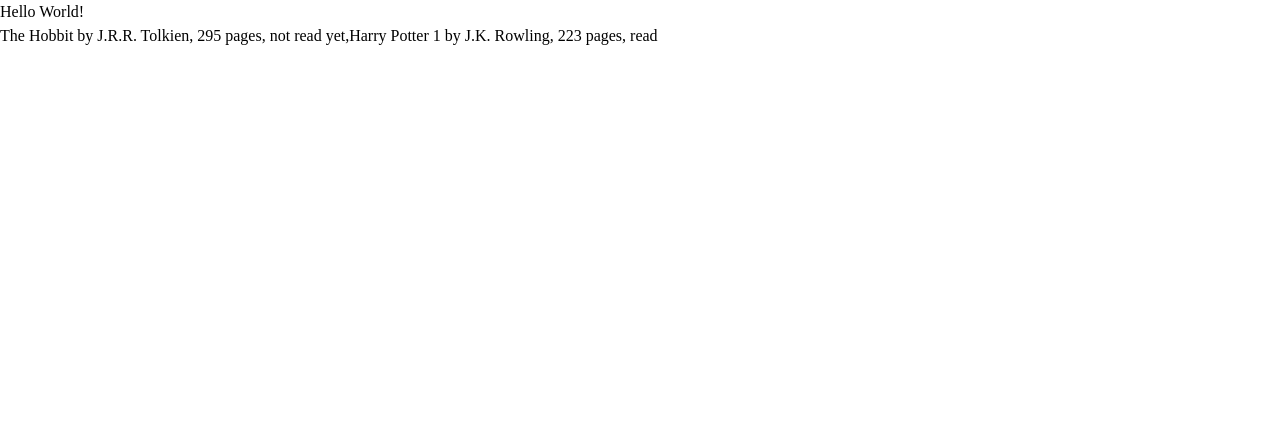
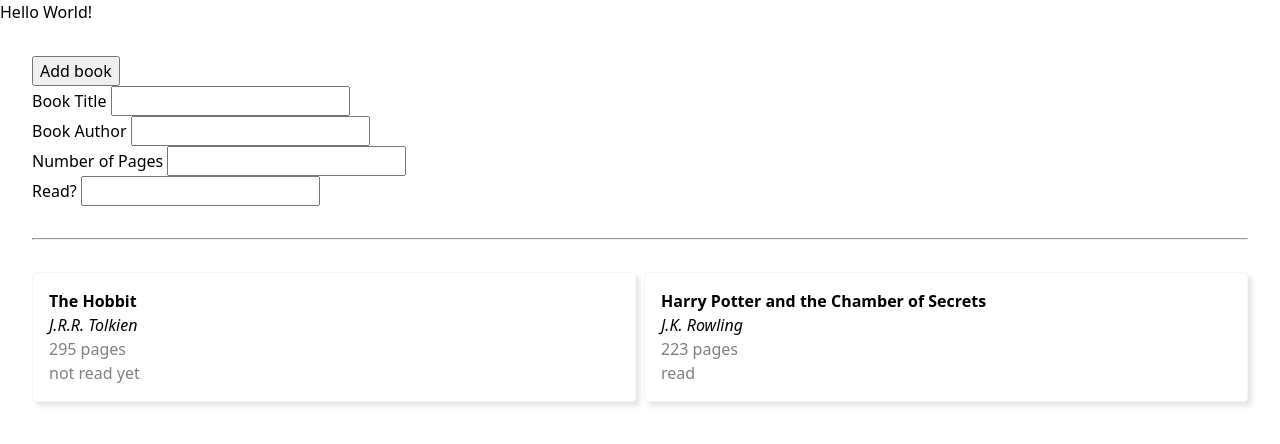
Before and after one commit to riezong/library, a plain HTML site: page index.html in a window 1280 px wide. Drawn offline with Linux system fonts and the light colour scheme.

Commit message:
Display books as cards

```diff
--- a/index.html
+++ b/index.html
@@ -8,8 +8,31 @@
 </head>
 <body>
     <script src="script.js" defer></script>
+    <!-- script is loaded before HTML so we must defer -->
     Hello World!
 
-    <div class="container"></div>
+    <div class="container">
+        <button id="addBook">Add book</button>
+        <form action="" method="post">
+            <div>
+                <label for="title">Book Title</label>
+                <input type="text" id="title">
+            </div>
+            <div>
+                <label for="author">Book Author</label>
+                <input type="text" id="author">
+            </div>
+            <div>
+                <label for="noOfPages">Number of Pages</label>
+                <input type="text" id="noOfPages">
+            </div>
+            <div>
+                <label for="readStatus">Read?</label>
+                <input type="text" id="readStatus">
+            </div>
+        </form>
+        <hr>
+        <div class="library"></div>
+    </div>
 </body>
 </html>
--- a/script.js
+++ b/script.js
@@ -8,8 +8,8 @@
     this.info = title + " by " + author + ", " + noOfPages + ", " + readStatus;
 }
 
-function addBookToLibrary(book) {
-    myLibrary.push(book);
+function addBookToLibrary(title, author, noOfPages, readStatus) {
+    myLibrary.push(new Book(title, author, noOfPages, readStatus));
 }
 
 function displayLibrary() {
@@ -22,19 +22,47 @@
     return bookList;
 }
 
-const theHobbit = new Book('The Hobbit', 'J.R.R. Tolkien', '295 pages', 'not read yet');
-addBookToLibrary(theHobbit);
+addBookToLibrary('The Hobbit', 'J.R.R. Tolkien', '295 pages', 'not read yet');
 
-const harryPotter = new Book('Harry Potter 1', 'J.K. Rowling', '223 pages', 'read');
-addBookToLibrary(harryPotter);
+addBookToLibrary('Harry Potter and the Chamber of Secrets', 'J.K. Rowling', '223 pages', 'read');
 
 displayLibrary();
 
-const container = document.querySelector(".container");
-const div = document.createElement("div");
+// div for displaying library
+const library = document.querySelector(".library");
 
-let showLibrary = document.createElement("p");
-showLibrary.textContent = displayLibrary();
+for (let i = 0; i < myLibrary.length; i++) {
+    const card = document.createElement("div");
+    card.classList.add("card");
 
-div.appendChild(showLibrary);
-container.appendChild(div);
+    let title = document.createElement("p");
+    title.classList.add("title");
+    title.textContent = myLibrary[i].title;
+
+    let author = document.createElement("p");
+    author.classList.add("author");
+    author.textContent = myLibrary[i].author;
+
+    let noOfPages = document.createElement("p");
+    noOfPages.classList.add("noOfPages");
+    noOfPages.textContent = myLibrary[i].noOfPages;
+
+    let readStatus = document.createElement("p");
+    readStatus.classList.add("readStatus");
+    readStatus.textContent = myLibrary[i].readStatus;
+
+    card.appendChild(title);
+    card.appendChild(author);
+    card.appendChild(noOfPages);
+    card.appendChild(readStatus);
+    library.appendChild(card);
+}
+
+// add book button
+const addBook = document.querySelector("#addBook");
+
+function handleClick() {
+    alert('It was clicked!');
+}
+
+addBook.addEventListener('click', handleClick);
--- a/style.css
+++ b/style.css
@@ -4,7 +4,8 @@
 * {
     margin: 0;}
 body {
-    line-height: 1.5;  -webkit-font-smoothing: antialiased;}
+    line-height: 1.5;  -webkit-font-smoothing: antialiased;
+    font-family: system-ui, "Segoe UI", Roboto, Helvetica, Arial, sans-serif, "Apple Color Emoji", "Segoe UI Emoji", "Segoe UI Symbol";}
 img, picture, video, canvas, svg {
     display: block;  max-width: 100%;}
 input, button, textarea, select {
@@ -17,3 +18,39 @@
     text-wrap: balance;}
 #root, #__next {
     isolation: isolate;}
+
+.container {
+    margin: 2rem;
+}
+
+.library {
+    display: grid;
+    grid-auto-flow: column;
+    grid-template-columns: repeat(auto-fit, minmax(150px, 1fr));
+    gap: 0.5rem;
+}
+
+.card {
+    margin-bottom: .5rem;
+    padding: 1rem;
+    border: 1px solid whitesmoke;
+    border-radius: 4px;
+    box-shadow: 4px 4px 5px rgba(0, 0, 0, .1);
+    background-color: white;
+}
+
+.title {
+    font-weight: 700;
+}
+
+.author {
+    font-style: italic;
+}
+
+.noOfPages, .readStatus {
+    color: grey;
+}
+
+hr {
+    margin: 2rem 0rem;
+}
```
Lines whose indentation alone changed are shown as unchanged.
